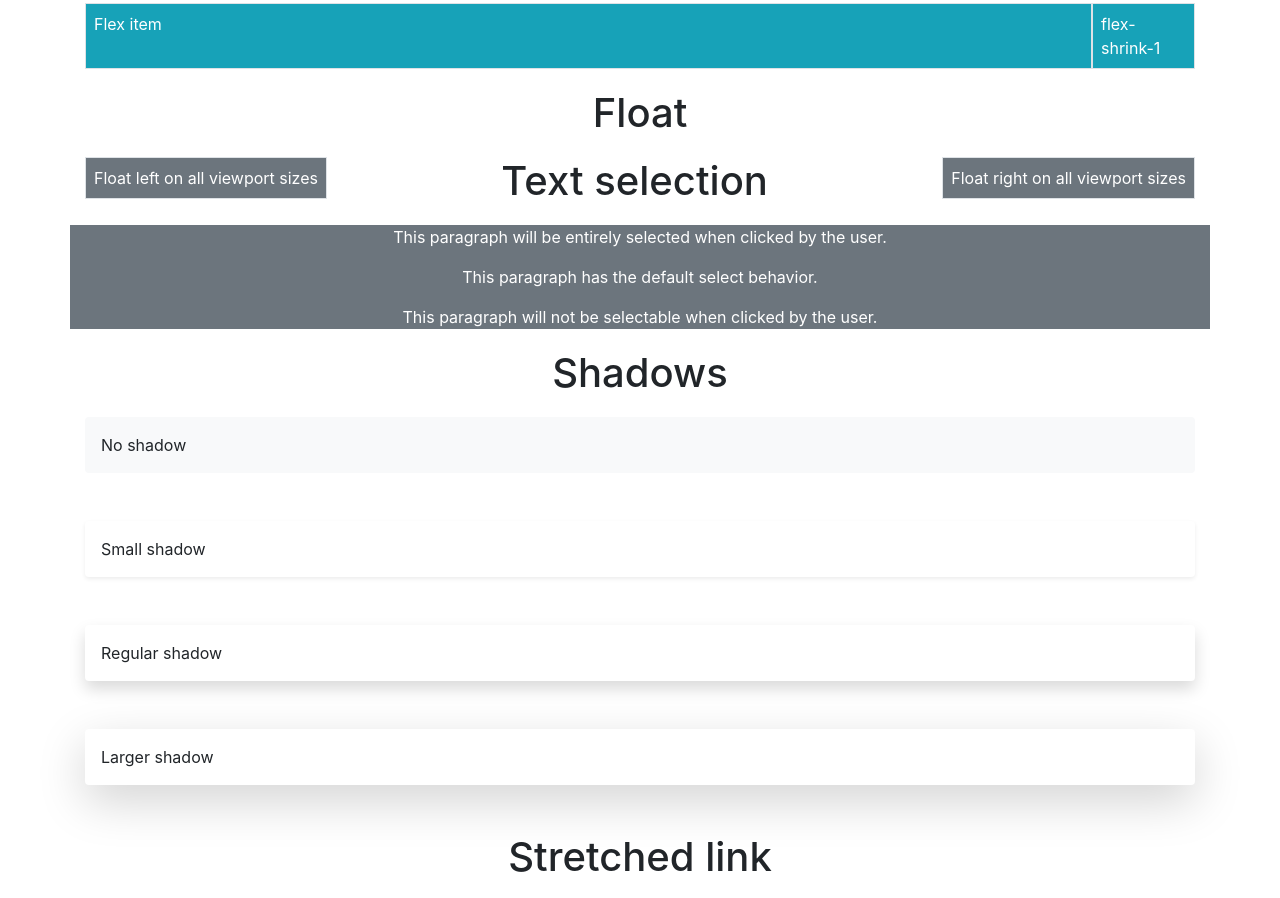
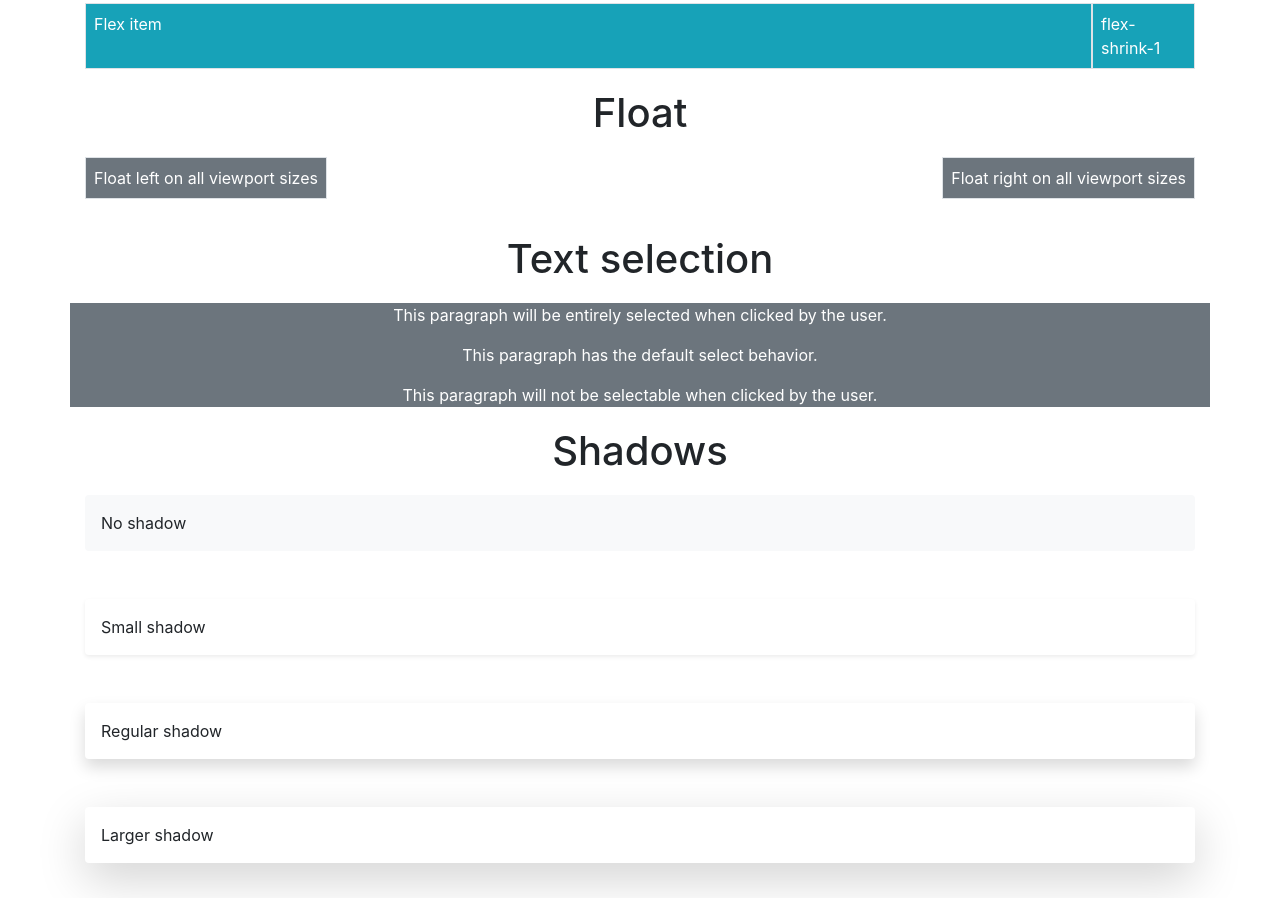
Before and after one commit to subrinalisa/BS_Utilities, a plain HTML site: page index.html in a window 1280 px wide. Shown: the part 2321-3219 px from the top of the page. Drawn offline with nearby package versions, Linux system fonts and the light colour scheme; a script that the page names is missing.

Commit message:
Update index.html

```diff
--- a/index.html
+++ b/index.html
@@ -154,7 +154,7 @@
     <!-- Float -->
     <section>
       <h1>Float</h1>
-      <div class="container">
+      <div class="container overflow-hidden">
         <p class="border float-left bg-secondary p-2 text-white">Float left on all viewport sizes</p>
         <p class="border float-right bg-secondary p-2 text-white">Float right on all viewport sizes</p>
       </div>
```
